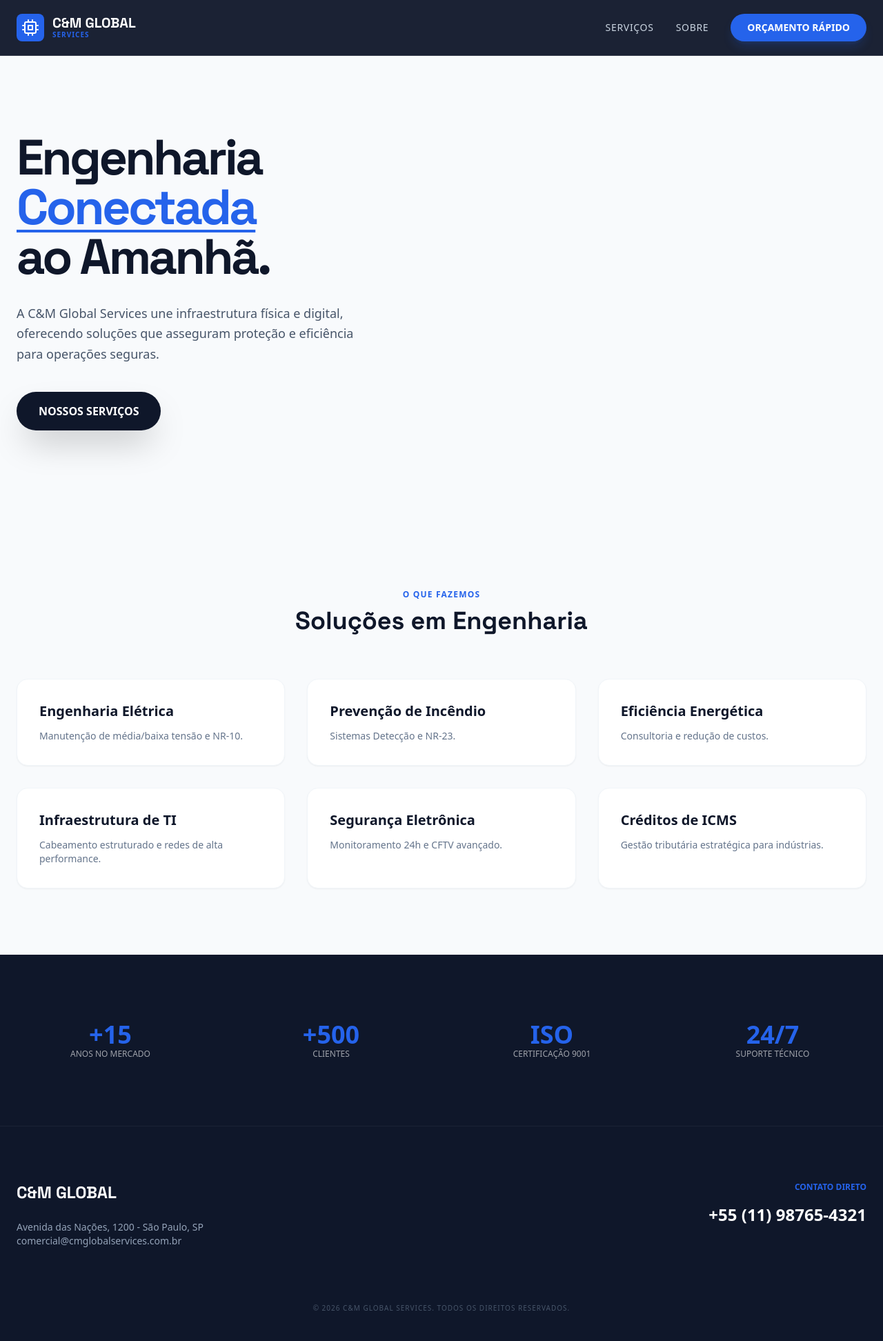
After one commit to marciohmc/cmgls, a WordPress theme: template cm-theme/front-page.php in a window 1280 px wide. The commit adds this page. Shown: the whole page at 69% size. Run offline with PHP 8.4 and a stand-in for WordPress, Linux system fonts and the light colour scheme; the site name, menu and one post (Sample post) are stand-ins, and other content is empty; some libraries are stand-ins or nearby versions.

Commit message:
feat: Implement core theme structure and styling
Introduces the foundational structure for the C&M Global Services theme, including primary color definitions, font imports (Inter and Space Grotesk), and basic layout styles. This commit also integrates the theme into WordPress using `functions.php` and sets up the header with navigation. A new logo has been added and integrated into the application's navigation.

```diff
--- /dev/null
+++ b/cm-theme/footer.php
@@ -0,0 +1,19 @@
+<footer class="bg-slate-900 pt-20 pb-10 text-white border-t border-white/5">
+    <div class="max-w-7xl mx-auto px-6 grid md:grid-cols-2 gap-12 mb-20">
+        <div>
+            <div style="font-family: 'Space Grotesk', sans-serif;" class="font-bold text-2xl mb-6 uppercase">C&M GLOBAL</div>
+            <p class="text-slate-400 text-sm max-w-sm">Avenida das Nações, 1200 - São Paulo, SP<br>comercial@cmglobalservices.com.br</p>
+        </div>
+        <div class="text-right">
+            <h4 class="text-blue-600 font-bold uppercase text-xs mb-4">Contato Direto</h4>
+            <div class="text-2xl font-bold">+55 (11) 98765-4321</div>
+        </div>
+    </div>
+    <div class="max-w-7xl mx-auto px-6 text-[10px] text-slate-600 text-center uppercase tracking-widest">
+        &copy; <?php echo date('Y'); ?> C&M Global Services. Todos os direitos reservados.
+    </div>
+</footer>
+
+<?php wp_footer(); ?>
+</body>
+</html>
--- /dev/null
+++ b/cm-theme/front-page.php
@@ -0,0 +1,57 @@
+<?php get_header(); ?>
+
+<main>
+    <section class="relative pt-48 pb-32 overflow-hidden bg-slate-50">
+        <div class="max-w-7xl mx-auto px-6 grid lg:grid-cols-2 gap-16 items-center">
+            <div>
+                <h1 style="font-family: 'Space Grotesk', sans-serif;" class="text-6xl md:text-7xl font-black text-slate-900 tracking-tighter leading-none mb-8">
+                    Engenharia <br>
+                    <span class="text-blue-600 underline decoration-4 underline-offset-8">Conectada</span> <br>
+                    ao Amanhã.
+                </h1>
+                <p class="text-lg text-slate-600 mb-10 leading-relaxed max-w-lg">
+                    A C&M Global Services une infraestrutura física e digital, oferecendo soluções que asseguram proteção e eficiência para operações seguras.
+                </p>
+                <a href="#servicos" class="inline-block bg-slate-900 text-white px-8 py-4 rounded-full font-bold shadow-2xl hover:scale-105 transition-transform">
+                    NOSSOS SERVIÇOS
+                </a>
+            </div>
+        </div>
+    </section>
+
+    <section id="servicos" class="py-24 max-w-7xl mx-auto px-6">
+        <div class="text-center mb-16">
+            <span class="text-blue-600 font-bold uppercase tracking-widest text-xs">O que fazemos</span>
+            <h2 style="font-family: 'Space Grotesk', sans-serif;" class="text-4xl font-black text-slate-900 mt-2">Soluções em Engenharia</h2>
+        </div>
+
+        <div class="grid md:grid-cols-3 gap-8">
+            <?php
+            $servicos = [
+                ['title' => 'Engenharia Elétrica', 'desc' => 'Manutenção de média/baixa tensão e NR-10.'],
+                ['title' => 'Prevenção de Incêndio', 'desc' => 'Sistemas Detecção e NR-23.'],
+                ['title' => 'Eficiência Energética', 'desc' => 'Consultoria e redução de custos.'],
+                ['title' => 'Infraestrutura de TI', 'desc' => 'Cabeamento estruturado e redes de alta performance.'],
+                ['title' => 'Segurança Eletrônica', 'desc' => 'Monitoramento 24h e CFTV avançado.'],
+                ['title' => 'Créditos de ICMS', 'desc' => 'Gestão tributária estratégica para indústrias.'],
+            ];
+            foreach($servicos as $item): ?>
+            <div class="bg-white p-8 rounded-2xl border border-slate-100 shadow-sm hover:border-blue-600/30 transition-all group">
+                <h3 class="text-xl font-bold text-slate-900 mb-3 group-hover:text-blue-600 transition-colors"><?php echo $item['title']; ?></h3>
+                <p class="text-slate-500 text-sm"><?php echo $item['desc']; ?></p>
+            </div>
+            <?php endforeach; ?>
+        </div>
+    </section>
+
+    <section class="bg-slate-900 py-24 text-white">
+        <div class="max-w-7xl mx-auto px-6 grid grid-cols-2 md:grid-cols-4 gap-12 text-center">
+            <div><div class="text-4xl font-bold text-blue-600">+15</div><div class="text-xs uppercase opacity-60">Anos no Mercado</div></div>
+            <div><div class="text-4xl font-bold text-blue-600">+500</div><div class="text-xs uppercase opacity-60">Clientes</div></div>
+            <div><div class="text-4xl font-bold text-blue-600">ISO</div><div class="text-xs uppercase opacity-60">Certificação 9001</div></div>
+            <div><div class="text-4xl font-bold text-blue-600">24/7</div><div class="text-xs uppercase opacity-60">Suporte Técnico</div></div>
+        </div>
+    </section>
+</main>
+
+<?php get_footer(); ?>
--- /dev/null
+++ b/cm-theme/functions.php
@@ -0,0 +1,36 @@
+<?php
+/**
+ * Funções e definições do tema C&M Global Services
+ */
+
+function cm_global_setup() {
+    add_theme_support('title-tag');
+    add_theme_support('post-thumbnails');
+    register_nav_menus(array(
+        'primary' => __('Menu Principal', 'cm-global'),
+    ));
+}
+add_action('after_setup_theme', 'cm_global_setup');
+
+function cm_global_scripts() {
+    wp_enqueue_script('tailwind-cdn', 'https://cdn.tailwindcss.com', array(), null, false);
+    wp_add_inline_script('tailwind-cdn', "
+        tailwind.config = {
+            theme: {
+                extend: {
+                    colors: {
+                        slate: { 900: '#0f172a', 800: '#1e293b' },
+                        blue: { 600: '#3b82f6' },
+                    },
+                    fontFamily: {
+                        sans: ['Inter', 'sans-serif'],
+                        heading: ['Space Grotesk', 'sans-serif'],
+                    }
+                }
+            }
+        }
+    ");
+    wp_enqueue_style('google-fonts', 'https://fonts.googleapis.com/css2?family=Inter:wght@400;500;600&family=Space+Grotesk:wght@400;700&display=swap', array(), null);
+    wp_enqueue_style('cm-style', get_stylesheet_uri());
+}
+add_action('wp_enqueue_scripts', 'cm_global_scripts');
--- /dev/null
+++ b/cm-theme/header.php
@@ -0,0 +1,29 @@
+<!DOCTYPE html>
+<html <?php language_attributes(); ?>>
+<head>
+    <meta charset="<?php bloginfo('charset'); ?>">
+    <meta name="viewport" content="width=device-width, initial-scale=1.0">
+    <?php wp_head(); ?>
+</head>
+<body <?php body_class(); ?>>
+
+<nav class="fixed w-full z-50 bg-slate-900/95 backdrop-blur-md border-b border-white/10">
+    <div class="max-w-7xl mx-auto px-6 h-20 flex justify-between items-center">
+        <a href="<?php echo esc_url(home_url('/')); ?>" class="flex items-center gap-3">
+            <div class="w-10 h-10 bg-blue-600 rounded-lg flex items-center justify-center">
+                <svg xmlns="http://www.w3.org/2000/svg" class="text-white w-6 h-6" viewBox="0 0 24 24" fill="none" stroke="currentColor" stroke-width="2" stroke-linecap="round" stroke-linejoin="round"><rect x="4" y="4" width="16" height="16" rx="2"/><rect x="9" y="9" width="6" height="6"/><line x1="9" y1="1" x2="9" y2="4"/><line x1="15" y1="1" x2="15" y2="4"/><line x1="9" y1="20" x2="9" y2="23"/><line x1="15" y1="20" x2="15" y2="23"/><line x1="20" y1="9" x2="23" y2="9"/><line x1="20" y1="15" x2="23" y2="15"/><line x1="1" y1="9" x2="4" y2="9"/><line x1="1" y1="15" x2="4" y2="15"/></svg>
+            </div>
+            <div class="flex flex-col text-white">
+                <span style="font-family: 'Space Grotesk', sans-serif;" class="font-bold text-xl leading-none">C&M GLOBAL</span>
+                <span class="text-[10px] font-bold text-blue-600 tracking-widest uppercase">Services</span>
+            </div>
+        </a>
+        <div class="hidden md:flex items-center gap-8">
+            <a href="#servicos" class="text-sm font-medium text-slate-300 hover:text-white transition-colors uppercase tracking-wider">Serviços</a>
+            <a href="#sobre" class="text-sm font-medium text-slate-300 hover:text-white transition-colors uppercase tracking-wider">Sobre</a>
+            <a href="#contato" class="bg-blue-600 text-white px-6 py-2.5 rounded-full text-sm font-bold hover:bg-blue-700 transition-all shadow-lg shadow-blue-600/20">
+                ORÇAMENTO RÁPIDO
+            </a>
+        </div>
+    </div>
+</nav>
--- /dev/null
+++ b/cm-theme/style.css
@@ -0,0 +1,23 @@
+/*
+Theme Name: C&M Global Services Custom Theme
+Theme URI: https://cmglobalservices.com.br
+Author: Senior WP Developer
+Description: Tema personalizado focado em Engenharia e Infraestrutura Tecnológica.
+Version: 1.0.0
+Text Domain: cm-global
+*/
+
+:root {
+    --slate-dark: #0f172a;
+    --electric-blue: #3b82f6;
+    --ice-white: #f8fafc;
+}
+
+html {
+    scroll-behavior: smooth;
+}
+
+body {
+    background-color: var(--ice-white);
+    color: var(--slate-dark);
+}
```
Also changed, not shown: src/App.tsx (+43 -11 lines), src/index.css (+11 -1 lines), cm-theme/README.md (added), public/logo.png (added), 1 other file.
